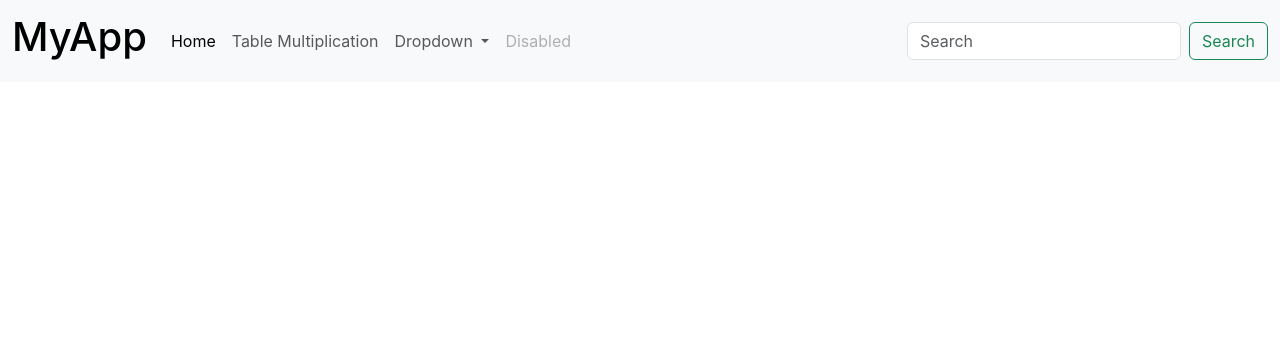
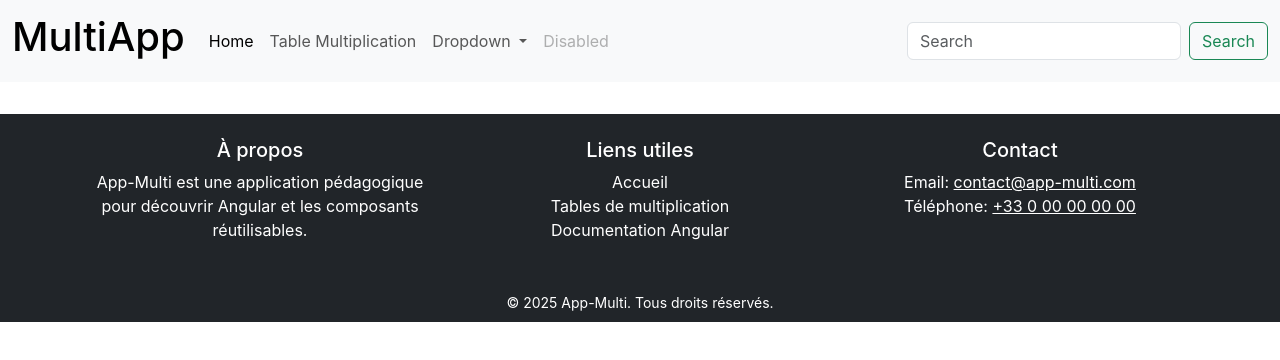
Before and after one commit to FilloyLuca/AppMulti_Angular, an Angular app: page / in a window 1280 px wide. Shown: the top 360 px of the page. Built offline with nearby package versions, Linux system fonts and the light colour scheme.

Commit message:
Ajout component footer

```diff
--- a/src/app/app-module.ts
+++ b/src/app/app-module.ts
@@ -6,12 +6,14 @@ import { App } from './app';
 import { NgbModule } from '@ng-bootstrap/ng-bootstrap';
 import { Header } from './component/header/header';
 import { PageTableMult } from './page-table-mult/page-table-mult';
+import { Footer } from './component/footer/footer';
 
 @NgModule({
   declarations: [
     App,
     Header,
-    PageTableMult
+    PageTableMult,
+    Footer
   ],
   imports: [
     BrowserModule,
--- a/src/app/app.html
+++ b/src/app/app.html
@@ -339,5 +339,5 @@
 <!-- * * * * * * * * * * * * * * * * * * * * * * * * * * * * * * * * -->
 <!-- * * * * * * * * * * End of Placeholder  * * * * * * * * * * * * -->
 <!-- * * * * * * * * * * * * * * * * * * * * * * * * * * * * * * * * -->
-
+<app-footer>  </app-footer>
 <router-outlet></router-outlet>
--- /dev/null
+++ b/src/app/component/footer/footer.html
@@ -0,0 +1,38 @@
+<!-- src/app/component/footer/footer.component.html -->
+<footer class="bg-dark text-white pt-4 pb-2 mt-auto">
+  <div class="container text-center text-md-left">
+    <div class="row">
+
+      <!-- Section À propos -->
+      <div class="col-md-4 mb-3">
+        <h5>À propos</h5>
+        <p>App-Multi est une application pédagogique pour découvrir Angular et les composants réutilisables.</p>
+      </div>
+
+      <!-- Section Liens utiles -->
+      <div class="col-md-4 mb-3">
+        <h5>Liens utiles</h5>
+        <ul class="list-unstyled">
+          <li><a href="#" class="text-white text-decoration-none">Accueil</a></li>
+          <li><a href="#" class="text-white text-decoration-none">Tables de multiplication</a></li>
+          <li><a href="#" class="text-white text-decoration-none">Documentation Angular</a></li>
+        </ul>
+      </div>
+
+      <!-- Section Contact -->
+      <div class="col-md-4 mb-3">
+        <h5>Contact</h5>
+        <ul class="list-unstyled">
+          <li>Email: <a href="mailto:contact@app-multi.com" class="text-white">contact@app-multi.com</a></li>
+          <li>Téléphone: <a href="tel:+33000000000" class="text-white">+33 0 00 00 00 00</a></li>
+        </ul>
+      </div>
+
+    </div>
+  </div>
+
+  <!-- Copyright -->
+  <div class="text-center mt-3">
+    <small>&copy; 2025 App-Multi. Tous droits réservés.</small>
+  </div>
+</footer>
--- a/src/app/component/header/header.html
+++ b/src/app/component/header/header.html
@@ -1,7 +1,7 @@
 <nav class="navbar navbar-expand-xl navbar-light bg-light">
     <div class="container-fluid">
         <a class="navbar-brand" href="#">
-            <h1>MyApp</h1>
+            <h1>MultiApp</h1>
         </a>
         <button class="navbar-toggler" type="button" data-bs-toggle="collapse" data-bstarget="#navbarSupportedContent"
             aria-controls="navbarSupportedContent" aria-expanded="false" arialabel="Toggle navigation">
```
Also changed, not shown: src/app/component/footer/footer.ts (added, +11 -0 lines), src/app/component/footer/footer.css (added), 1 other file (tests, documents, lock files or other folders).
